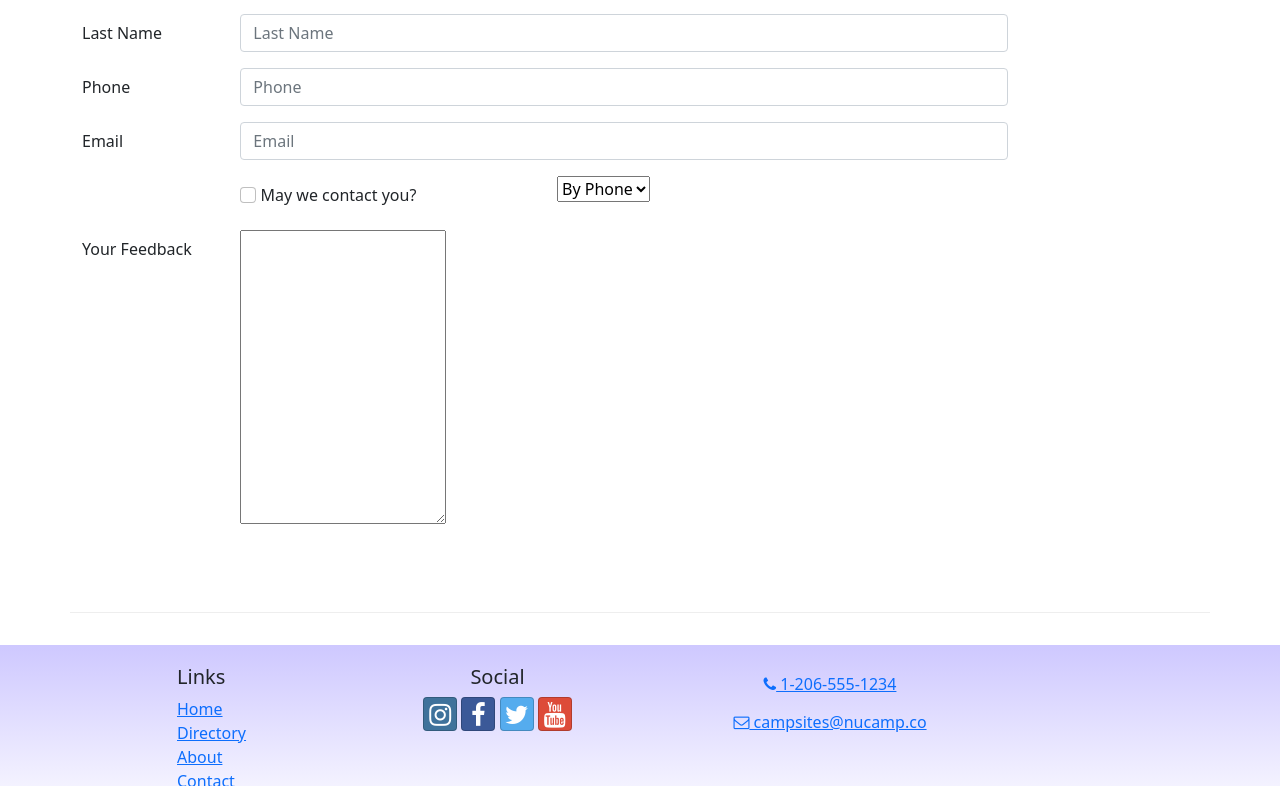
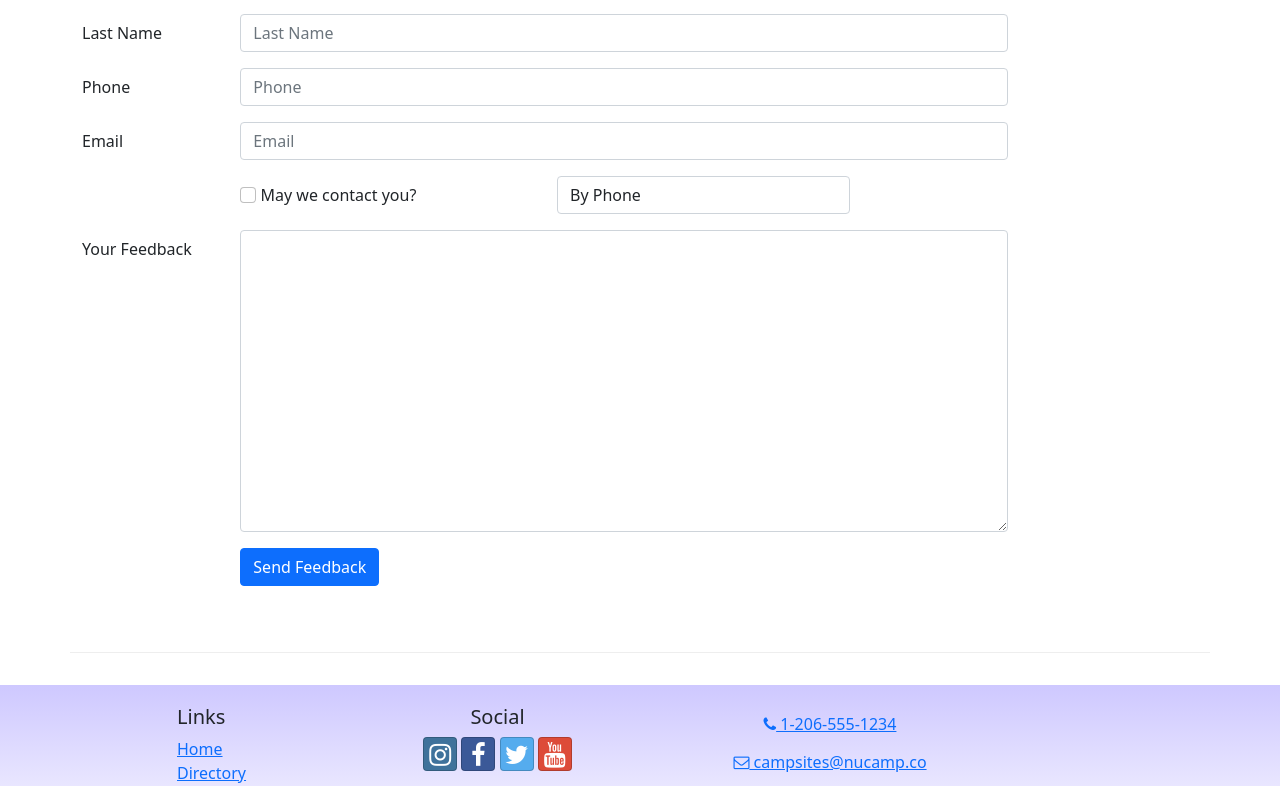
Before and after one commit to secretagentan/nucampsite-react, a React (Create React App) app: page /contact in a window 1280 px wide. Shown: the part 654-1440 px from the top of the page. Built offline with nearby package versions, Linux system fonts and the light colour scheme.

Commit message:
ContactForm Part 3 and starts workshop 3

```diff
--- /dev/null
+++ b/src/components/CommentForm.js
@@ -0,0 +1,23 @@
+import React, { useState } from 'react';
+import { Button, Modal, ModalHeader, ModalBody } from 'reactstrap';
+
+const CommentForm = ({ campsiteId }) => {
+    const [modalOpen, setModalOpen] = useState(false);
+
+    return (
+        <>
+            <Button outline onClick={() => setModalOpen(true)}>
+                <i className='fa fa-pencil fa-lg' /> Add Comment
+            </Button>
+
+            <Modal isOpen={modalOpen}>
+                <ModalHeader toggle={() => setModalOpen(false)}>
+                    Add Comment
+                </ModalHeader>
+                <ModalBody>campsite: {campsiteId}</ModalBody>
+            </Modal>
+        </>
+    )
+};
+
+export default CommentForm;
--- a/src/components/ContactForm.js
+++ b/src/components/ContactForm.js
@@ -1,9 +1,13 @@
 import { Button, Label, Col, FormGroup } from 'reactstrap';
 import { Formik, Field, Form } from 'formik';
 
-import React from 'react'
+const ContactForm = () => {
+    const handleSubmit = (values, { resetForm }) => {
+        console.log('form values:', values);
+        console.log('in JSON format:', JSON.stringify(values));
+        resetForm();
+    };
 
-const ContactForm = () => {
     return (
         <Formik
             initialValues={{
@@ -13,8 +17,9 @@ const ContactForm = () => {
                 email: '',
                 agree: false,
                 contactType: 'By Phone',
-            feedback: ''
+                feedback: '',
             }}
+            onSubmit={handleSubmit}
         >
             <Form>
                 <FormGroup row>
@@ -61,6 +66,7 @@ const ContactForm = () => {
                         <Field
                             name='email'
                             placeholder='Email'
+                            type='email'
                             className='form-control'
                         />
                     </Col>
@@ -78,6 +84,7 @@ const ContactForm = () => {
                         <Field
                             name='contactType'
                             as='select'
+                            className='form-control'
                         >
                             <option>By Phone</option>
                             <option>By Email</option>
@@ -93,15 +100,20 @@ const ContactForm = () => {
                             name='feedback'
                             as='textarea'
                             rows='12'
+                            className='form-control'
                         />
                     </Col>
                 </FormGroup>
                 <FormGroup row>
+                    <Col md={{ size: 10, offset: 2 }}>
+                        <Button type='submit' color='primary'>
+                            Send Feedback
+                        </Button>
+                    </Col>
                 </FormGroup>
             </Form>
+        </Formik>
+    );
+};
 
-    </Formik>
-  )
-}
-
-export default ContactForm
+export default ContactForm;
--- a/src/features/comments/CommentsList.js
+++ b/src/features/comments/CommentsList.js
@@ -1,5 +1,6 @@
 import { Col } from 'reactstrap';
 import Comment from './Comment';
+import CommentForm from '../../components/CommentForm';
 import { selectCommentsByCampsiteId } from './commentsSlice';
 
 const CommentsList = ({ campsiteId }) => {
@@ -12,6 +13,7 @@ const CommentsList = ({ campsiteId }) => {
                 {comments.map((comment) => {
                     return <Comment key={comment.id} comment={comment} />;
                 })}
+                <CommentForm campsiteId={campsiteId} />
             </Col>
         );
     }
```
Lines whose indentation alone changed are shown as unchanged.
